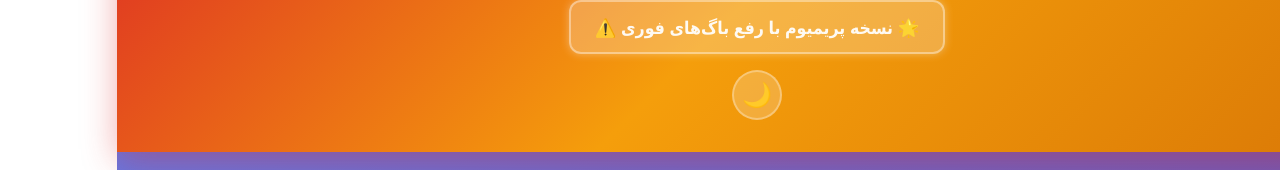
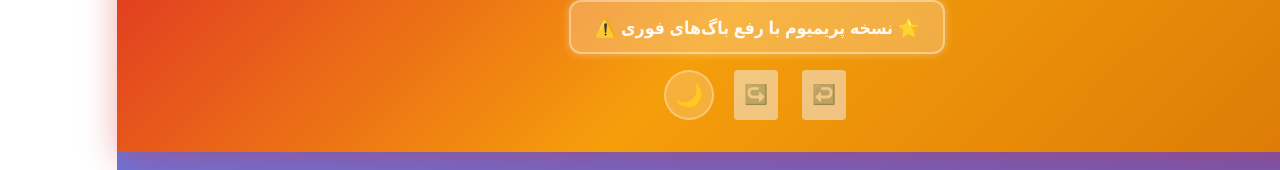
Before and after one commit to mahdiKhd/Software-Engineering-Lab01, a React (Create React App) app in the folder software-engineering-lab/: page / in a window 1280 px wide. Shown: the part 171-341 px from the top of the page. Built offline with nearby package versions, Linux system fonts and the light colour scheme.

Commit message:
feat: Add undo/redo functionality for todo actions with UI controls

```diff
--- a/software-engineering-lab/src/App.css
+++ b/software-engineering-lab/src/App.css
@@ -569,6 +569,25 @@ body {
   background: rgba(59, 130, 246, 0.3);
 }
 
+.undo-button, .redo-button {
+  background: #f3f4f6;
+  border: none;
+  color: #374151;
+  font-size: 1.2em;
+  margin: 0 4px;
+  padding: 6px 10px;
+  border-radius: 4px;
+  cursor: pointer;
+  transition: background 0.2s;
+}
+.undo-button:disabled, .redo-button:disabled {
+  opacity: 0.5;
+  cursor: not-allowed;
+}
+.undo-button:hover:not(:disabled), .redo-button:hover:not(:disabled) {
+  background: #e0e7ef;
+}
+
 /* Statistics Dashboard */
 .stats-dashboard {
   background: rgba(255, 255, 255, 0.98);
--- a/software-engineering-lab/src/App.js
+++ b/software-engineering-lab/src/App.js
@@ -67,8 +67,33 @@ function App() {
     }
   }, [darkMode]);
 
+  const [history, setHistory] = useState([]);
+  const [future, setFuture] = useState([]);
+
+  const pushToHistory = (newTodos) => {
+    setHistory(prev => [...prev, todos]);
+    setFuture([]);
+  };
+
+  const undo = () => {
+    if (history.length === 0) return;
+    const prevTodos = history[history.length - 1];
+    setHistory(history.slice(0, -1));
+    setFuture(f => [todos, ...f]);
+    setTodos(prevTodos);
+  };
+
+  const redo = () => {
+    if (future.length === 0) return;
+    const nextTodos = future[0];
+    setFuture(future.slice(1));
+    setHistory(h => [...h, todos]);
+    setTodos(nextTodos);
+  };
+
   const addTodo = () => {
     if (inputValue.trim() !== '') {
+      pushToHistory();
       const newTodo = {
         id: Date.now(),
         text: inputValue.trim(),
@@ -84,28 +109,33 @@ function App() {
   };
 
   const toggleTodo = (id) => {
+    pushToHistory();
     setTodos(todos.map(todo =>
       todo.id === id ? { ...todo, completed: !todo.completed } : todo
     ));
   };
 
   const deleteTodo = (id) => {
+    pushToHistory();
     setTodos(todos.filter(todo => todo.id !== id));
   };
 
   const editTodo = (id, newText, newDueDate) => {
+    pushToHistory();
     setTodos(todos.map(todo =>
       todo.id === id ? { ...todo, text: newText, dueDate: newDueDate !== undefined ? newDueDate : todo.dueDate } : todo
     ));
   };
 
   const changePriority = (id, newPriority) => {
+    pushToHistory();
     setTodos(todos.map(todo =>
       todo.id === id ? { ...todo, priority: newPriority } : todo
     ));
   };
 
   const clearCompleted = () => {
+    pushToHistory();
     setTodos(todos.filter(todo => !todo.completed));
   };
 
@@ -225,6 +255,8 @@ function App() {
           🌟 نسخه پریمیوم با رفع باگ‌های فوری ⚠️
         </div>
         <div className="header-controls">
+          <button onClick={undo} className="undo-button" disabled={history.length === 0} title="Undo">↩️</button>
+          <button onClick={redo} className="redo-button" disabled={future.length === 0} title="Redo">↪️</button>
           <button
             onClick={() => setDarkMode(!darkMode)}
             className="dark-mode-toggle"
```
